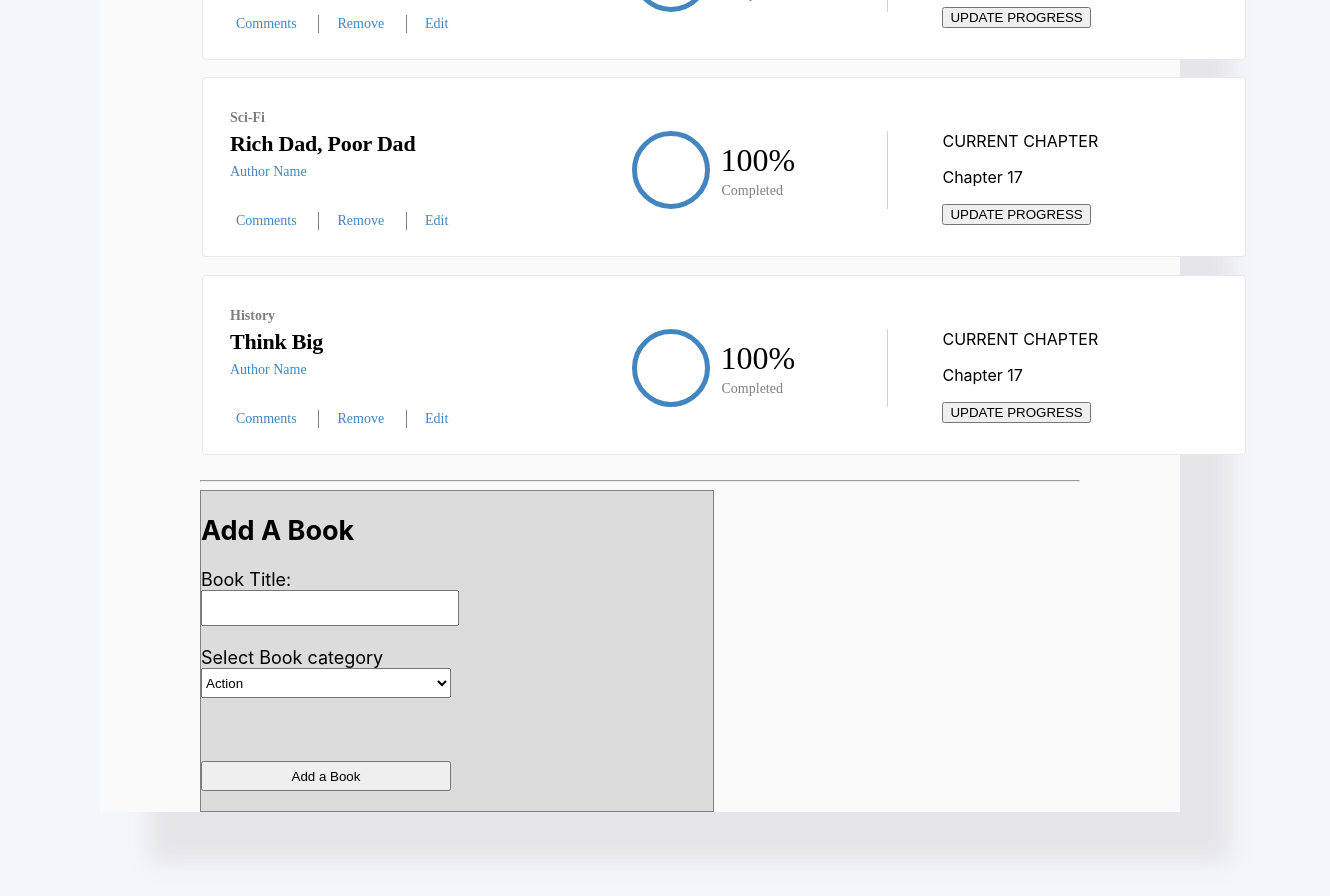
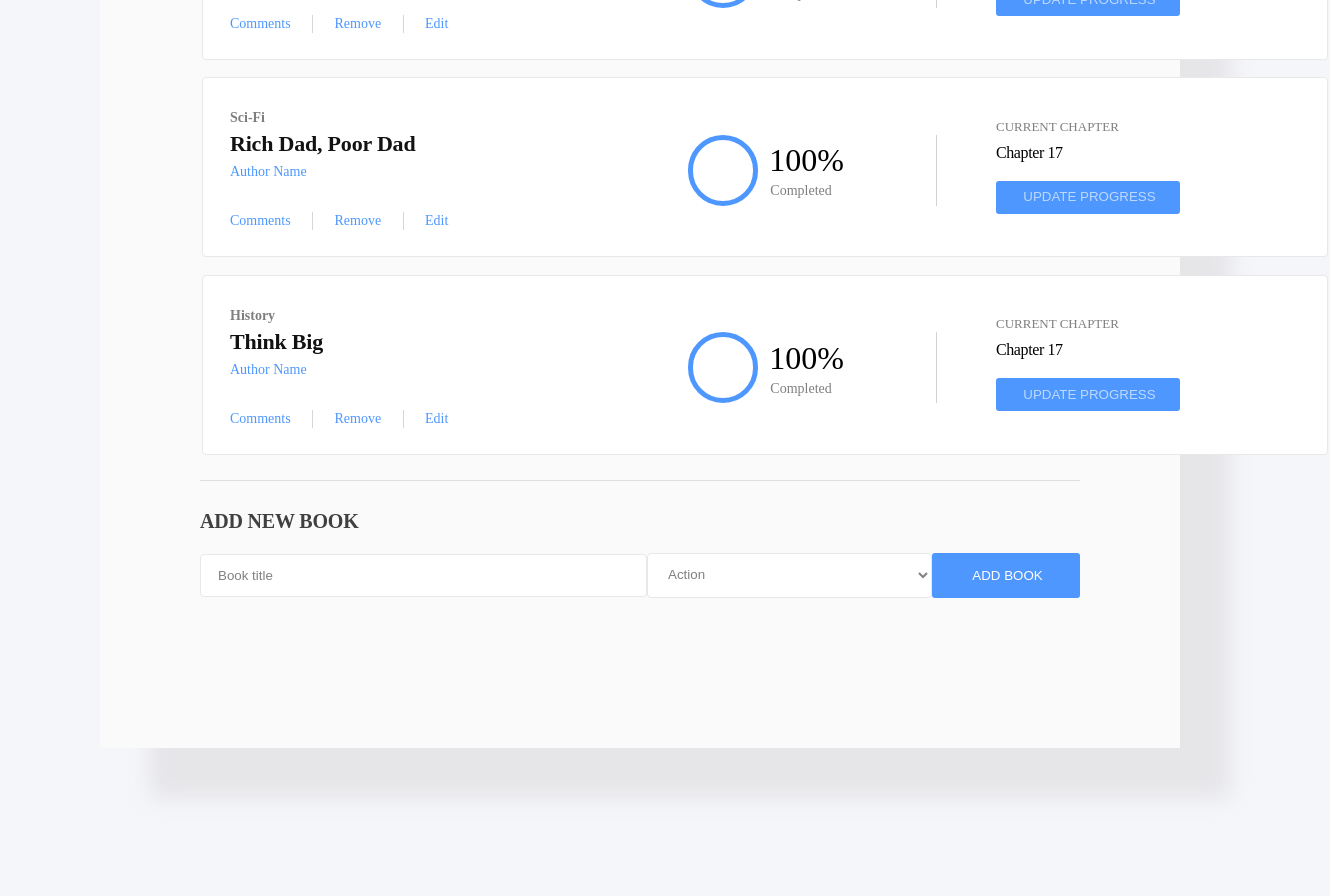
Before and after one commit to Georjane/redux-magic-bookstore, a React (Create React App) app: page / in a window 1280 px wide. Shown: the part 360-1256 px from the top of the page, 1330 px wide, since content can reach past the window. After the commit the page ends 1208 px from the top, so only its background shows below. Built offline with nearby package versions, Linux system fonts and the light colour scheme.

Commit message:
Add styles for form element

```diff
--- a/src/App.css
+++ b/src/App.css
@@ -99,10 +99,10 @@ main {
   background-color: #FAFAFA;
   padding: 0 6.25rem;
   padding-top: 20px;
+  padding-bottom: 150px;
 }
 
-.booklist,
-.bookform {
+.booklist {
   /* width: 70vw; */
   /* margin: auto; */
   display: flex;
@@ -117,6 +117,7 @@ tr {
   border-radius: 4px;
   border: solid 1px white;
   margin-bottom: 50px;
+  width: 950px;
 }
 
 .eachbook {
@@ -128,10 +129,11 @@ tr {
   border-radius: 4px;
   border: solid 1px #e8e8e8;
   margin-bottom: 0.983rem;
+  width: inherit;
 }
 
 .div1 {
-  width: 40%;
+  width: 65%;
 }
 
 .category{
@@ -149,7 +151,7 @@ tr {
   color: var(--black-two);
 }
 .title{
-  width: 12.313rem;
+  width: inherit;
   height: 1.813rem;
   margin: 0.188rem 20.188rem 0 0;
   font-family: RobotoSlab;
@@ -159,7 +161,7 @@ tr {
   font-style: normal;
   line-height: normal;
   letter-spacing: -0.2px;
-  color: var(--black-two);
+  color: #121212;
 }
 
 .author {
@@ -173,19 +175,16 @@ tr {
   font-style: normal;
   line-height: normal;
   letter-spacing: normal;
-  color: #4386bf;
+  color: #4E97FF;
 }
 .removebtn{
   display: flex;
   width: 15rem;
   justify-content: space-between;
   align-items: center;
-
 }
 
 .removebtn button {
-  /* height: 1.188rem; */
-  /* margin: 0.188rem 0.938rem 0.125rem 0; */
   margin-top: 1.8rem;
   font-family: RobotoSlab;
   font-size: 0.875rem;
@@ -194,13 +193,15 @@ tr {
   font-style: normal;
   line-height: normal;
   letter-spacing: normal;
-  color: #4386bf;
+  color: #4E97FF;
   background-color: white;
   border: none;
   padding-right: 1.35rem;
-  border-right: 1px solid gray;
+  border-right: 1px solid rgb(218, 214, 214);
 }
-
+.removebtn :first-child {
+  padding-left: 0;
+}
 .removebtn :last-child {
   border: none;
 }
@@ -215,14 +216,14 @@ tr {
 
 
 .div2 i {
-  width: 4.25rem;
-  height: 4.25rem;
+  width: 3.8rem;
+  height: 3.8rem;
   border-style: solid;
   border-width: 5px;
   border-radius: 50%;
   /* border-image-source: linear-gradient(to bottom, #307bbe, #379cf6); */
   border-image-slice: 1;
-  color: #4386bf;
+  color: #4E97FF;
 }
 
 .div2 p {
@@ -251,20 +252,114 @@ tr {
   line-height: normal;
   letter-spacing: normal;
 }
-.bookform {
-  width: 40vw;
-  background-color: rgba(128, 128, 128, 0.247);
-  padding: 0 0 20px 0;
-  font-size: large;
-  border: 1px solid grey;
-  margin-bottom: 0;
+
+.current {
+  width: 7.875rem;
+  height: 1.125rem;
+  margin: 0.063rem 3.625rem 0 3.688rem;
+  opacity: 0.5;
+  font-family: RobotoSlab;
+  font-size: 0.813rem;
+  font-weight: 300;
+  font-stretch: normal;
+  font-style: normal;
+  line-height: normal;
+  letter-spacing: normal;
+  color: var(--black-two);
 }
 
-.bookform input,
+.chapter {
+  width: 4.688rem;
+  height: 1.313rem;
+  margin: 0.438rem 6.813rem 0.25rem 3.688rem;
+  font-family: RobotoSlab;
+  font-size: 1rem;
+  font-weight: 300;
+  font-stretch: normal;
+  font-style: normal;
+  line-height: normal;
+  letter-spacing: -0.4px;
+  color: var(--black-two);
+}
+
+.updatebtn {
+  width: 11.5rem;
+  height: 2.063rem;
+  margin: 0.75rem 0 0.563rem 3.688rem;
+  padding: 0.438rem 1.188rem 0.5rem 1.375rem;
+  border-radius: 3px;
+  color: rgba(255, 255, 255, 0.63);
+  border: none;
+  background-color: #4E97FF;
+}
+
+hr {
+  border: none;
+  border-bottom: 1px solid rgb(224, 223, 223);
+}
+
+.bookform {
+display: flex;
+justify-content: space-between;
+align-items: center;
+}
+
+.addbook {
+  width: 10.875rem;
+  height: 1.5rem;
+  margin: 1.813rem 32.75rem 1.188rem 0;
+  font-family: Montserrat;
+  font-size: 1.25rem;
+  font-weight: bold;
+  font-stretch: normal;
+  font-style: normal;
+  line-height: normal;
+  letter-spacing: -0.18px;
+  color: rgb(65, 64, 64);
+}
+.booktitle input{
+  /* width: 41.5rem; */
+  /* height: 2.813rem; */
+  /* margin: 1.188rem 2.125rem 0 0; */
+  padding: 0.813rem 15.688rem 0.813rem 1.063rem;
+  border-radius: 4px;
+  border: solid 1px #e8e8e8;
+  background-color: white;
+  color: red;
+}
+.booktitle input::placeholder { /* Chrome, Firefox, Opera, Safari 10.1+ */
+  color: grey;
+}
+
+.bookcat select {
+  width: 17.813rem;
+  height: 2.813rem;
+  /* margin: 1.188rem 2.125rem 0; */
+  padding: 0.375rem 0.938rem 0.563rem 1rem;
+  border-radius: 4px;
+  border: solid 1px #e8e8e8;
+  background-color: white;
+  color: grey;
+}
+
+.bookcat select option { /* Chrome, Firefox, Opera, Safari 10.1+ */
+  color: #000;
+}
+.submitbook {
+  width: 11.5rem;
+  height: 2.813rem;
+  /* margin: 1.188rem 0 0 2.125rem; */
+  padding: 0.801rem 1.188rem 0.886rem 1.375rem;
+  border-radius: 3px;
+  color: white;
+  border: none;
+  background-color: #4E97FF;
+}
+/* .bookform input,
 .bookform select {
   width: 250px;
   height: 30px;
-}
+} */
 
 .filter {
   position: absolute;
--- a/src/components/Book.js
+++ b/src/components/Book.js
@@ -24,9 +24,9 @@ function Book(props) {
           </span>
         </div>
         <div className="div3">
-          <p>CURRENT CHAPTER</p>
-          <p>Chapter 17</p>
-          <button type="button">UPDATE PROGRESS</button>
+          <p className="current">CURRENT CHAPTER</p>
+          <p className="chapter">Chapter 17</p>
+          <button type="button" className="updatebtn">UPDATE PROGRESS</button>
         </div>
       </td>
       {/* <td key={id}>{id}</td>
--- a/src/containers/BooksForm.js
+++ b/src/containers/BooksForm.js
@@ -34,35 +34,31 @@ class BooksForm extends React.Component {
   render() {
     const { title, category, categories } = this.state;
     return (
-      <form onSubmit={this.handleSubmit} className="bookform">
-        <h2>Add A Book</h2>
-        <label htmlFor="title">
-          Book Title:
-          <br />
+      <form onSubmit={this.handleSubmit}>
+        <h2 className="addbook">ADD NEW BOOK</h2>
+        <div className="bookform">
+          <label htmlFor="title" className="booktitle">
             <input
               type="text"
               id="title"
+              placeholder="Book title"
               value={title}
               onChange={this.handleTitleChange}
             />
           </label>
-        <br />
-        <label htmlFor="category">
-          Select Book category
-          <br />
+          <label htmlFor="category" className="bookcat">
             <select
               className="form-control"
               id="category"
+              placeholder="Category"
               value={category}
               onChange={this.handleCategoryChange}
             >
               { categories.map((category) => <option key={category}>{category}</option>)}
             </select>
           </label>
-        <br />
-        <br />
-        <br />
-        <input type="submit" value="Add a Book" />
+          <input type="submit" value="ADD BOOK" className="submitbook" />
+        </div>
       </form>
     );
   }
```
Lines whose indentation alone changed are shown as unchanged.
